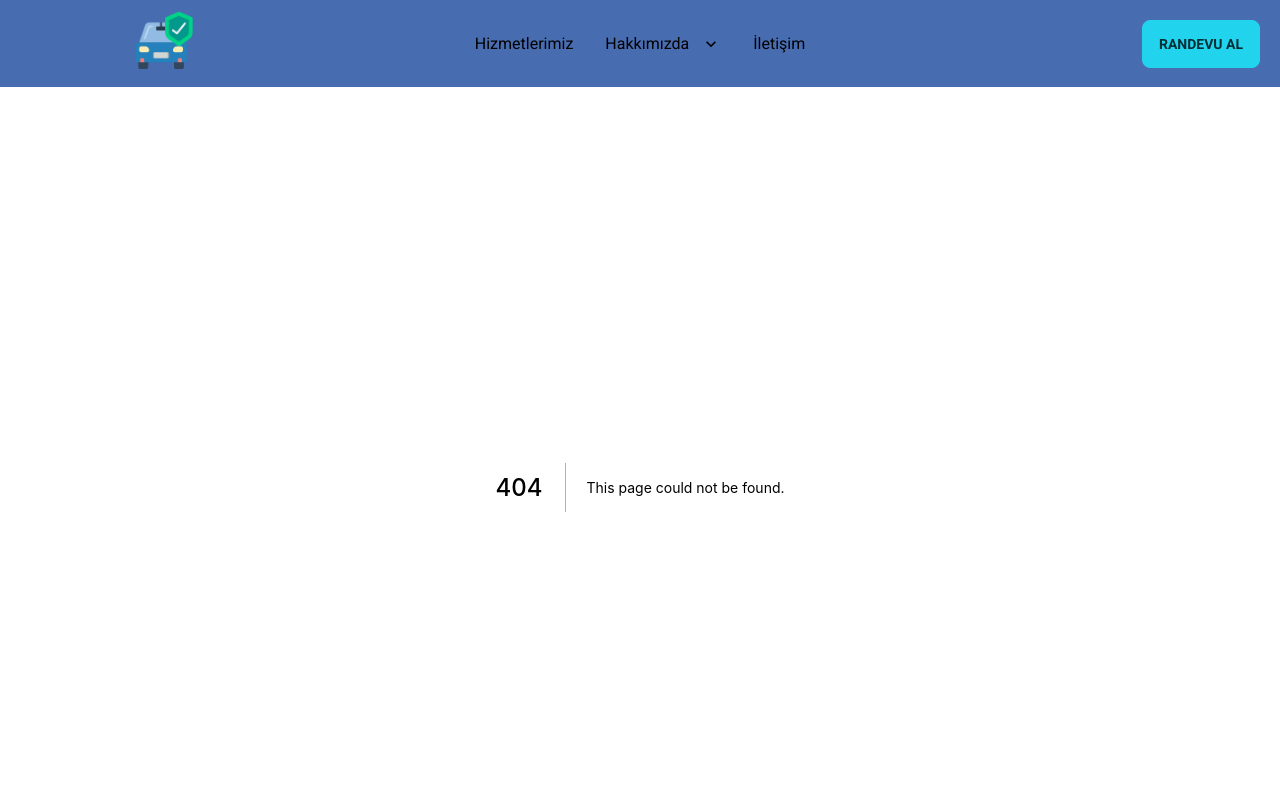
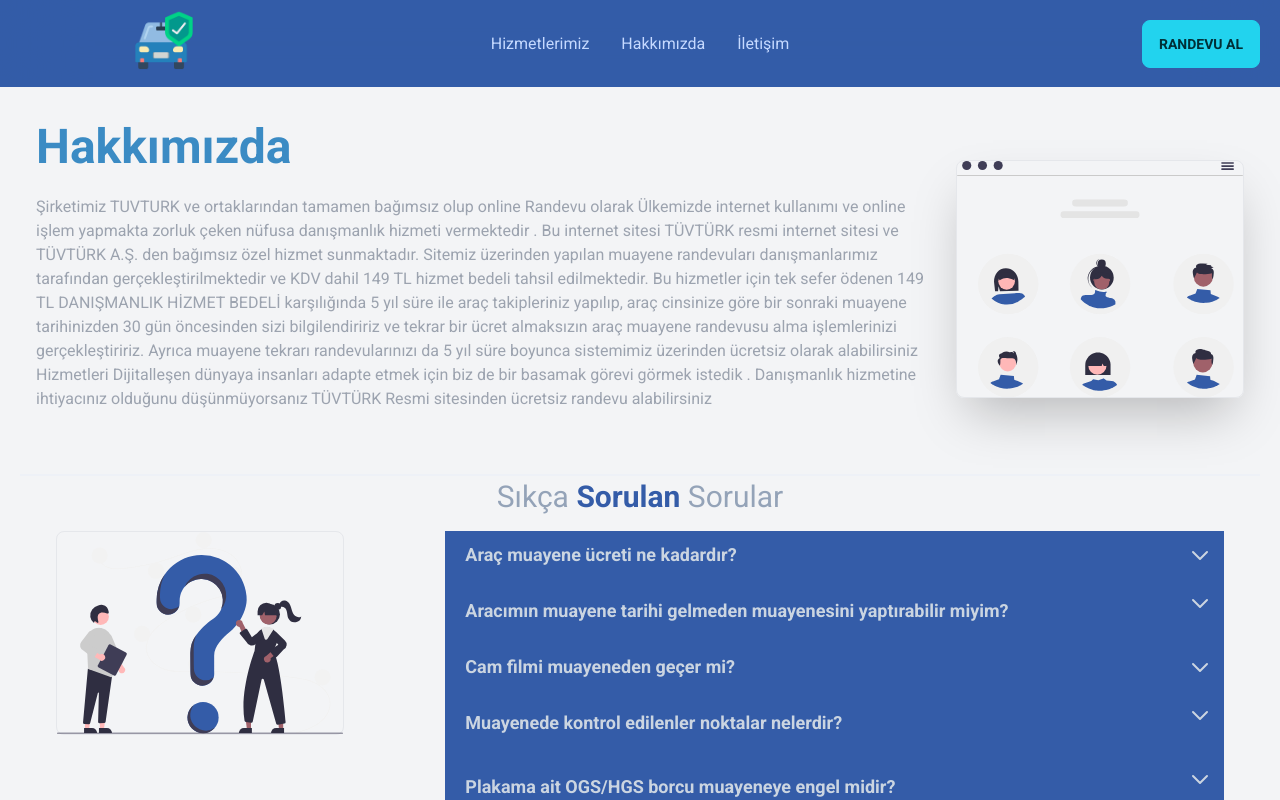
Before and after one commit to sinansk/vehicle-inspection, a Next.js app: page /hakkimizda in a window 1280 px wide. Before the commit this address had no page. Shown: the top 800 px of the page. Built offline with nearby package versions, Linux system fonts and the light colour scheme.

Commit message:
some-of-routing

```diff
--- a/src/components/Header.tsx
+++ b/src/components/Header.tsx
@@ -1,3 +1,4 @@
+import Link from "next/link";
 import Image from "next/image";
 import carInsurance from "../../public/carInsurance.png";
 
@@ -23,13 +24,13 @@ export default function Header() {
             </svg>
           </label>
           <ul className="p-2 mt-3 shadow menu menu-compact dropdown-content bg-base-100 rounded-box w-52">
-            <li>
-              <a className="justify-between">Hizmetlerimiz</a>
+            <li className="justify-between">
+              <Link href="/hizmetlerimiz">Hizmetlerimiz</Link>
             </li>
-            <li>
-              <a className="justify-between">
+            <li className="justify-between">
+              <Link href="/hakkimizda">
                 Hakkımızda
-                <svg
+                {/* <svg
                   className="fill-current"
                   xmlns="http://www.w3.org/2000/svg"
                   width="24"
@@ -37,36 +38,38 @@ export default function Header() {
                   viewBox="0 0 24 24"
                 >
                   <path d="M8.59,16.58L13.17,12L8.59,7.41L10,6L16,12L10,18L8.59,16.58Z" />
-                </svg>
-              </a>
-              <ul className="p-2 bg-base-100">
+                </svg> */}
+              </Link>
+              {/* <ul className="p-2 bg-base-100">
                 <li>
                   <a>Hakkımızda</a>
                 </li>
                 <li>
                   <a>Sık Sorulan Sorular</a>
                 </li>
-              </ul>
+              </ul> */}
             </li>
 
             <li>
-              <a>İletişim</a>
+              <Link href="iletisim">İletişim</Link>
             </li>
           </ul>
         </div>
-        <a className="w-16 scale-90 sm:ml-28" href="/">
-          <Image src={carInsurance} />
-        </a>
+        <Link href="/">
+          <div className="w-16 scale-90 cursor-pointer sm:ml-28">
+            <Image src={carInsurance} />
+          </div>
+        </Link>
       </div>
       <div className="hidden navbar-center lg:flex">
         <ul className="p-0 menu menu-horizontal">
           <li>
-            <a>Hizmetlerimiz</a>
+            <Link href="/hizmetlerimiz">Hizmetlerimiz</Link>
           </li>
           <li>
-            <a>
+            <Link href="/hakkimizda">
               Hakkımızda
-              <svg
+              {/* <svg
                 className="fill-current"
                 xmlns="http://www.w3.org/2000/svg"
                 width="20"
@@ -74,20 +77,20 @@ export default function Header() {
                 viewBox="0 0 24 24"
               >
                 <path d="M7.41,8.58L12,13.17L16.59,8.58L18,10L12,16L6,10L7.41,8.58Z" />
-              </svg>
-            </a>
-            <ul className="p-2 bg-base-100">
+              </svg> */}
+            </Link>
+            {/* <ul className="p-2 bg-base-100">
               <li className="hover-bordered">
-                <a>Hakkımızda</a>
+                <Link href="/hakkimizda">Hakkımızda</Link>
               </li>
               <li className="hover-bordered">
-                <a>Sık Sorulan Sorular</a>
+                <Link href="/faq">Sık Sorulan Sorular</Link>
               </li>
-            </ul>
+            </ul> */}
           </li>
 
           <li>
-            <a>İletişim</a>
+            <Link href="/iletisim">İletişim</Link>
           </li>
         </ul>
       </div>
--- a/src/pages/AboutUsPage.tsx
+++ b/src/pages/hakkimizda.tsx
@@ -1,7 +1,7 @@
 import AboutUs from "../img/AboutUs";
 import QuestionAnswer from "../img/QuestionAnswer";
 
-export default function AboutUsPage() {
+export default function Hakkımızda() {
   return (
     <div className="flex flex-col ">
       <div className="p-5 text-gray-400 bg-gray-100 ">
```
Also changed, not shown: src/pages/iletisim.tsx (renamed from src/pages/ContactPage.tsx).
